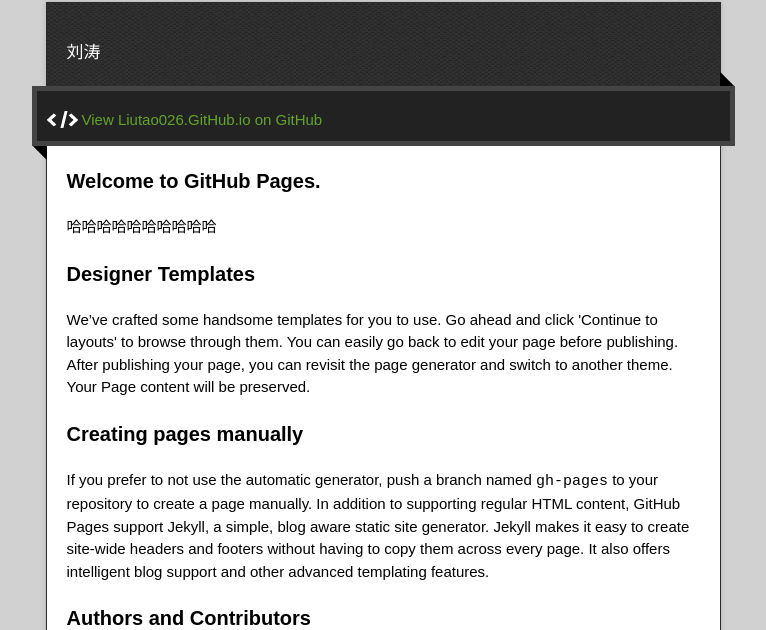
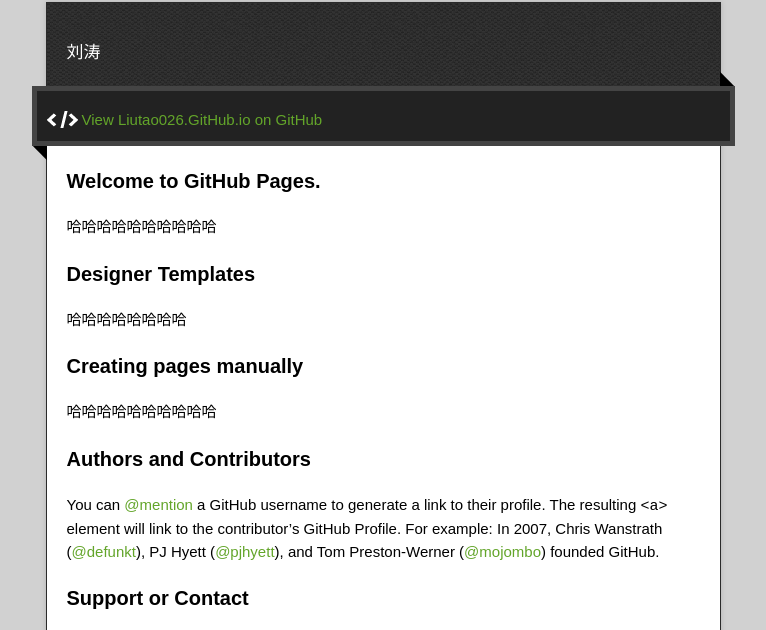
Before and after one commit to liutao026/liutao026.github.io, a plain HTML site: page index.html in a window 1280 px wide. Shown: the part 128-758 px from the top of the page, without its empty margins (257-1023 px from the left). Drawn offline with nearby package versions, Linux system fonts and the light colour scheme.

Commit message:
Update index.html

```diff
--- a/index.html
+++ b/index.html
@@ -42,12 +42,12 @@
 <h3>
 <a id="designer-templates" class="anchor" href="#designer-templates" aria-hidden="true"><span aria-hidden="true" class="octicon octicon-link"></span></a>Designer Templates</h3>
 
-<p>We’ve crafted some handsome templates for you to use. Go ahead and click 'Continue to layouts' to browse through them. You can easily go back to edit your page before publishing. After publishing your page, you can revisit the page generator and switch to another theme. Your Page content will be preserved.</p>
+<p>哈哈哈哈哈哈哈哈</p>
 
 <h3>
 <a id="creating-pages-manually" class="anchor" href="#creating-pages-manually" aria-hidden="true"><span aria-hidden="true" class="octicon octicon-link"></span></a>Creating pages manually</h3>
 
-<p>If you prefer to not use the automatic generator, push a branch named <code>gh-pages</code> to your repository to create a page manually. In addition to supporting regular HTML content, GitHub Pages support Jekyll, a simple, blog aware static site generator. Jekyll makes it easy to create site-wide headers and footers without having to copy them across every page. It also offers intelligent blog support and other advanced templating features.</p>
+<p>哈哈哈哈哈哈哈哈哈哈</p>
 
 <h3>
 <a id="authors-and-contributors" class="anchor" href="#authors-and-contributors" aria-hidden="true"><span aria-hidden="true" class="octicon octicon-link"></span></a>Authors and Contributors</h3>
```
